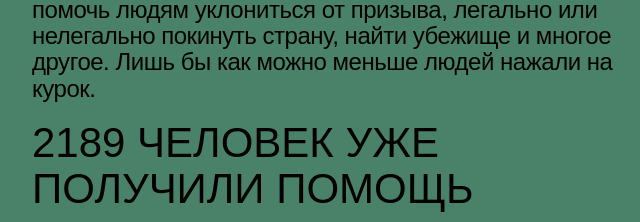
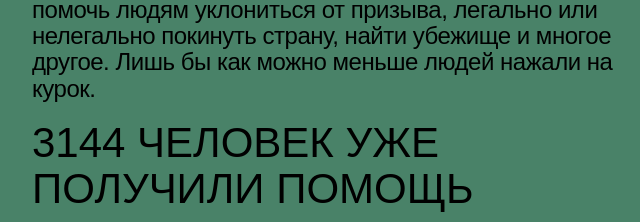
Before and after one commit to iditelesom/iditelesom.org, a plain HTML site: page index.html in a window 1280 px wide. Shown: the part 1200-1422 px from the top of the page, 308-948 px from the left. Drawn offline with Linux system fonts and the light colour scheme.

Commit message:
Update index.html

```diff
--- a/index.html
+++ b/index.html
@@ -71,7 +71,7 @@
           от призыва, легально или нелегально покинуть страну, найти убежище и
           многое другое. Лишь бы как можно меньше людей нажали на курок.
         </p>
-        <h4>2189 человек уже получили помощь</h4>
+        <h4>3144 человек уже получили помощь</h4>
         <p>
           «Идите лесом» – это опытные сотрудники и сотни волонтеров. Люди пишут
           нам в телеграм, а далее наши консультанты оказывают юридическую и
```
